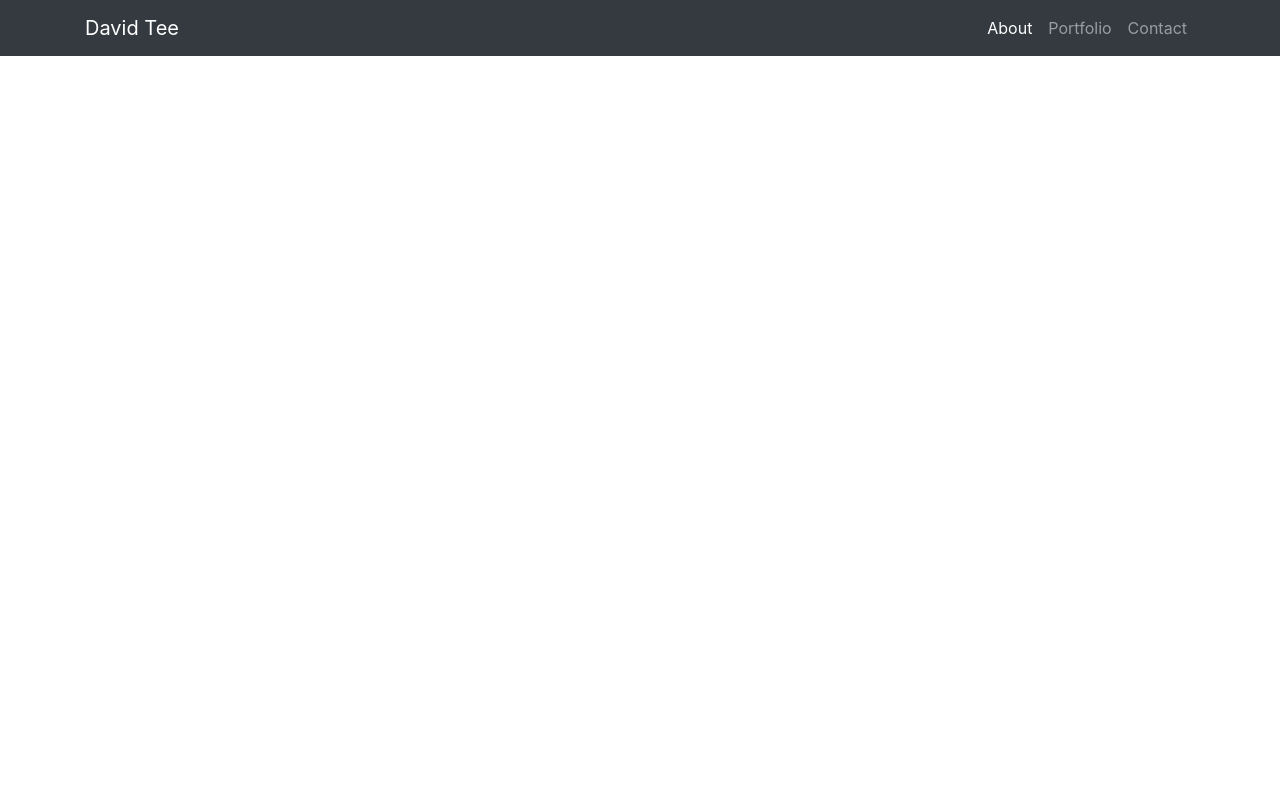
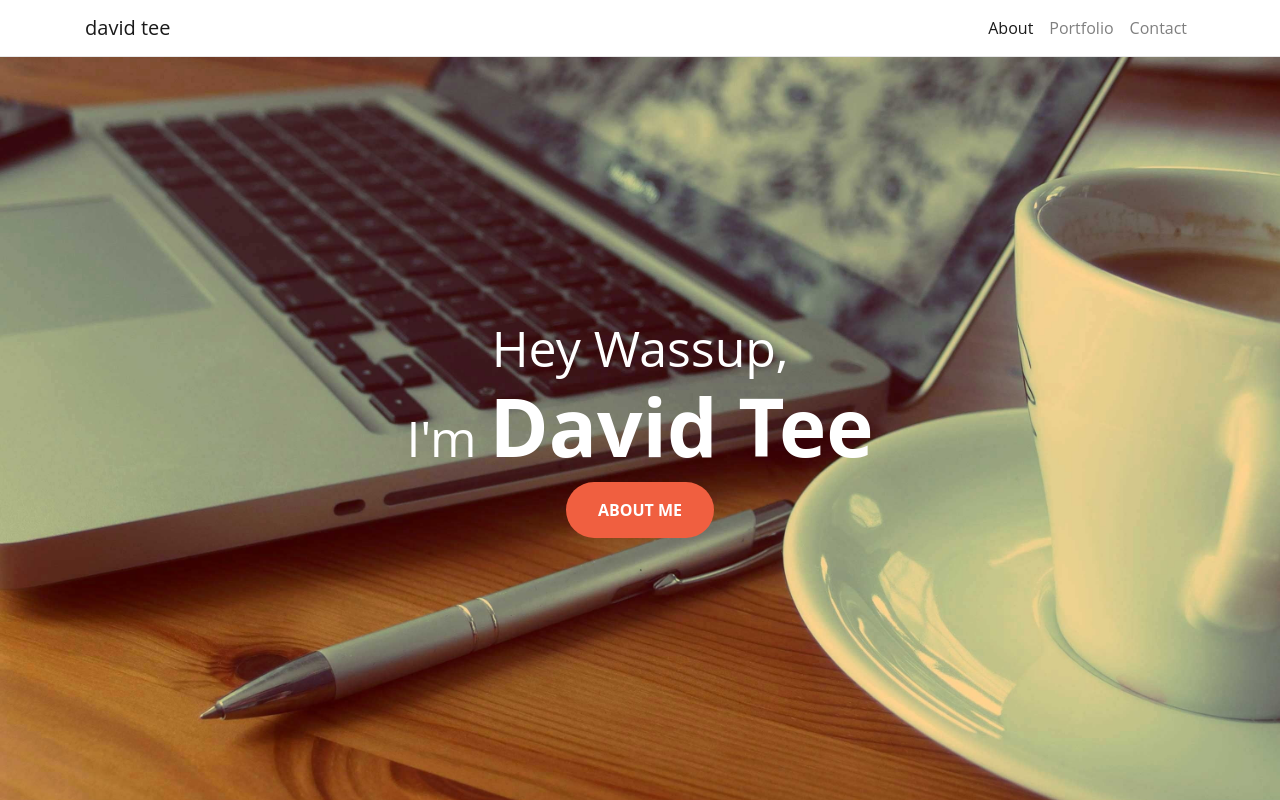
Before and after one commit to DT9699/personal-portfolio, a plain HTML site: page portfolio.html in a window 1280 px wide. Drawn offline with Linux system fonts and the light colour scheme.

Commit message:
added masthead

```diff
--- a/css/main.css
+++ b/css/main.css
@@ -0,0 +1,45 @@
+/**   Masthead**/
+
+@media (min-width: 992px) {
+  header.masthead {
+    height: 100vh;
+    min-height: 650px;
+    padding-top: 0;
+    padding-bottom: 0;
+  }
+}
+
+header.masthead {
+  padding-top: 10rem;
+  padding-bottom: calc(10rem - 56px);
+  background-image: url(../img/laptop-coffee.jpg);
+  background-position: center center;
+  background-size: cover;
+}
+
+.text {
+  text-align: center;
+  font-size: 50px;
+  font-family: 'Open Sans','Helvetica Neue',Arial,sans-serif
+}
+
+#name-text {
+  font-size: 80px
+}
+
+.btn-primary {
+  background-color: #f05f40;
+  border-color: #f05f40;
+}
+
+.btn-xl {
+  padding: 1rem 2rem;
+}
+
+.btn {
+  font-weight: 700;
+  text-transform: uppercase;
+  border: none;
+  border-radius: 300px;
+  font-family: 'Open Sans','Helvetica Neue',Arial,sans-serif;
+  }
--- a/css/nav.css
+++ b/css/nav.css
@@ -0,0 +1,22 @@
+/** Nav bar css **/
+@media (min-width: 992px) {
+  #mainNav {
+    border-color: transparent;
+    background-color: transparent;
+  }
+}
+
+#mainNav {
+  border-bottom: 1px solid rgba(33,37,41,.1);
+  background-color: #fff;
+  font-family: 'Open Sans','Helvetica Neue',Arial,sans-serif;
+  -webkit-transition: all .2s;
+  -moz-transition: all .2s;
+  transition: all .2s;
+}
+
+#mainNav.navbar-brand {
+  font-weight: 700;
+  color: #f05f40;
+  font-family: 'Open Sans','Helvetica Neue',Arial,sans-serif;
+}
--- a/portfolio.html
+++ b/portfolio.html
@@ -1,13 +1,12 @@
+<!DOCTYPE html>
 <html lang="en">
-
 <head>
-
   <meta charset="utf-8">
   <meta name="viewport" content="width=device-width, initial-scale=1, shrink-to-fit=no">
   <meta name="description" content="personal portfolio page project">
   <meta name="author" content="David Tee">
 
-    <title>Personal portfolio project - David Tee</title>
+  <title>Personal portfolio project - David</title>
 
   <!-- Bootstrap core CSS -->
   <link href="vendor/bootstrap/css/bootstrap.min.css" rel="stylesheet">
@@ -18,35 +17,43 @@
 
 </head>
 
-  <body>
-
+<body id="page-top">
   <!-- Navigation -->
-    <nav class="navbar navbar-expand-lg navbar-dark bg-dark fixed-top">
+  <nav class="navbar navbar-expand-lg navbar-light fixed-top" id="mainNav">
     <div class="container">
-        <a class="navbar-brand" href="#">David Tee</a>
+      <a class="navbar-brand js-scroll-trigger" href="#page-top">david tee</a>
         <button class="navbar-toggler" type="button" data-toggle="collapse" data-target="#navbarResponsive" aria-controls="navbarResponsive" aria-expanded="false" aria-label="Toggle navigation">
         <span class="navbar-toggler-icon"></span>
         </button>
       <div class="collapse navbar-collapse" id="navbarResponsive">
         <ul class="navbar-nav ml-auto">
           <li class="nav-item active">
-              <a class="nav-link" href="#">About
-                <span class="sr-only">(current)</span>
-              </a>
+            <a class="nav-link" href="#about">About</a>
           </li>
           <li class="nav-item">
-              <a class="nav-link" href="#">Portfolio</a>
+            <a class="nav-link" href="#Portfolio">Portfolio</a>
           </li>
           <li class="nav-item">
-              <a class="nav-link" href="#">Contact</a>
+              <a class="nav-link" href="#Contact">Contact</a>
           </li>
         </ul>
       </div>
     </div>
   </nav>
 
-<!--                  Main Content                -->
-<!--                  About Self                  -->
+<!--   Main - About Self                  -->
+<header class="masthead text-center text-white d-flex">
+  <div class="container my-auto">
+    <div class="row">
+      <div class="col-lg-12 mx-auto">
+        <h1 class="text">Hey Wassup,<br> I'm <strong id="name-text">David Tee</strong></h1>
+      </div>
+      <div class="col-lg-2 mx-auto"><a class="btn btn-primary btn-xl js-scroll-trigger" href="#about">About Me</a></div>
+    </div>
+  </div>
+</header>
+
+
 <!--                    Portfolio                 -->
 <!--                    Contact                   -->
     <!-- Bootstrap core JavaScript -->
```
Also changed, not shown: img/laptop-coffee.jpg (added). Lines whose indentation alone changed are shown as unchanged.
